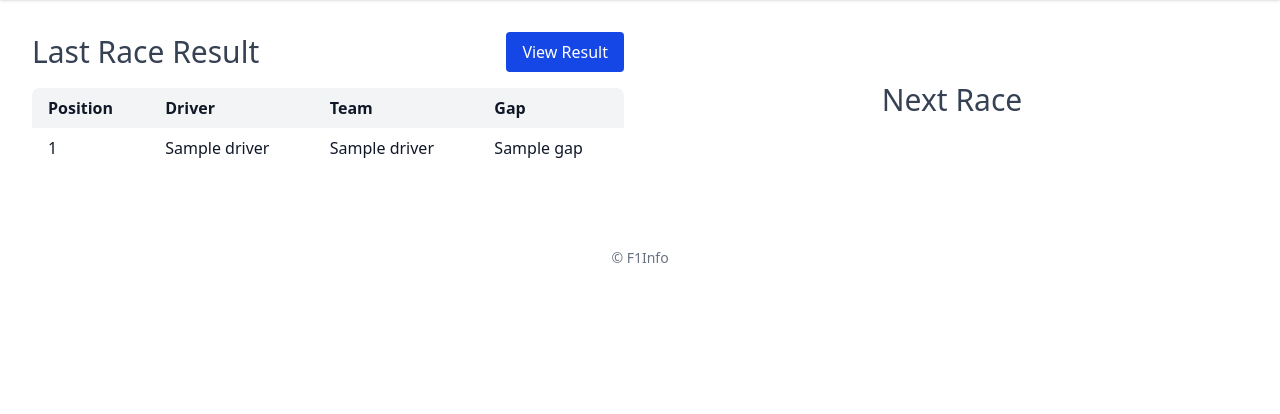
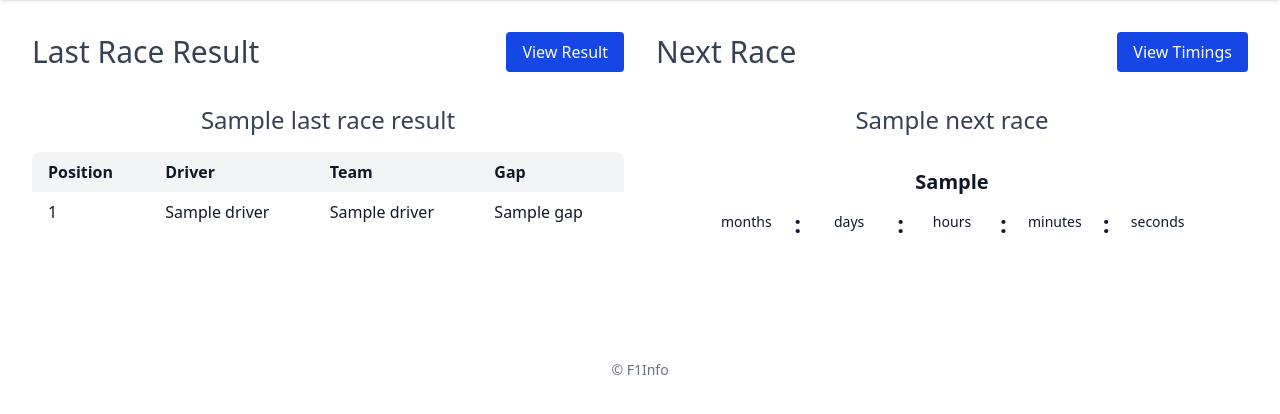
Before and after one commit to SuhasManju/RacePulse, a Django app: template templates/index.html in a window 1280 px wide. Shown: the part 80-494 px from the top of the page. Run offline with Django 5.2, Linux system fonts and the light colour scheme; the template is opened without the code that fills it: most values are stand-ins (such as "Sample title", 1, 10 or a date in 2020); style sheets or scripts are compiled from the project's sources; some libraries are stand-ins or nearby versions.

Commit message:
#15 top right element

```diff
--- a/templates/index.html
+++ b/templates/index.html
@@ -11,6 +11,8 @@
                 <a href="race/{{lastRaceResult.year}}/{{lastRaceResult.round}}/">View Result</a>
             </button>
         </div>
+
+        <h1 class="text-2xl text-gray-700 text-center p-4">{{lastRaceResult.name}}</h1>
 
         <!-- Table below -->
         <div class="overflow-hidden rounded-t-lg">
@@ -40,8 +42,21 @@
     </div>
 
     <!-- Right section -->
-    <div class="w-1/2 flex items-center justify-center p-4">
-        <h1 class="text-3xl text-gray-700">Next Race</h1>
+    <div class="w-1/2 p-4">
+        <div class="flex items-center justify-between mb-4">
+            <h1 class="text-3xl text-gray-700">Next Race</h1>
+            <button class="bg-blue-700 text-white px-4 py-2 rounded hover:bg-blue-600">
+                <a href="race/{{nextRace.year}}/{{nextRace.round}}/">View Timings</a>
+            </button>
+        </div>
+
+        <h1 class="text-2xl text-gray-700 text-center p-4">{{nextRace.name}}</h1>
+
+        <div class="flex flex-col items-center bg-white p-4 rounded-xl mb-6">
+          <h5 class="font-bold text-xl text-gray-900">{{nextRace.nextEventType}}</h5>
+          {%include "timer.html" with nextEvent=nextRace.nextEvent %}
+        </div>
     </div>
+
 </div>
 {% endblock content %}
--- a/templates/timer.html
+++ b/templates/timer.html
@@ -5,6 +5,8 @@
         </div>
         <p class="text-sm font-normal text-gray-900 mt-1 text-center w-full">months</p>
       </div>
+      <h3 class="font-manrope font-semibold text-2xl text-gray-900">:</h3>
+
     <div class="timer w-16">
       <div>
         <h3 class="countdown-element days font-manrope font-semibold text-2xl text-indigo-600 text-center"></h3>
@@ -36,3 +38,8 @@
       <p class="text-sm font-normal text-gray-900 mt-1 text-center w-full">seconds</p>
     </div>
 </div>
+
+
+<script>
+  {% include "timer.js" %}
+</script>
--- /dev/null
+++ b/templates/timer.js
@@ -0,0 +1,60 @@
+function timeInterval() {
+    const nextEventTime = new Date("{{ nextEvent|safe|escapejs }}");
+    const now = new Date();
+    const duration = dateFns.intervalToDuration({ 'start': now, 'end': nextEventTime });
+
+    var days = duration.days | 0;
+    var hours = duration.hours | 0;
+    var minutes = duration.minutes | 0;
+    var seconds = duration.seconds | 0;
+    var months = duration.months | 0;
+
+    if (days < 10) {
+        days = `0${days}`;
+    }
+    if (hours < 10) {
+        hours = `0${hours}`;
+    }
+    if (minutes < 10) {
+        minutes = `0${minutes}`;
+    }
+    if (seconds < 10) {
+        seconds = `0${seconds}`;
+    }
+    if (months < 10) {
+        months = `0${months}`;
+    }
+
+    let countdownElements = document.getElementsByClassName("countdown-element");
+
+    // Loop through the elements and update their content
+    for (let i = 0; i < countdownElements.length; i++) {
+        let className = countdownElements[i].classList[1]; // Get the second class name
+        switch (className) {
+            case "days":
+                countdownElements[i].innerHTML = days;
+                break;
+            case "hours":
+                countdownElements[i].innerHTML = hours;
+                break;
+            case "minutes":
+                countdownElements[i].innerHTML = minutes;
+                break;
+            case "seconds":
+                countdownElements[i].innerHTML = seconds;
+                break;
+            case "months":
+                countdownElements[i].innerHTML = months;
+                break;
+            default:
+                break;
+
+        }
+    }
+}
+
+
+
+timeInterval()
+
+setInterval(timeInterval, 1000)
```
Also changed, not shown: RacePulse/views.py (+8 -6 lines), templates/race/race.js (+0 -62 lines).
